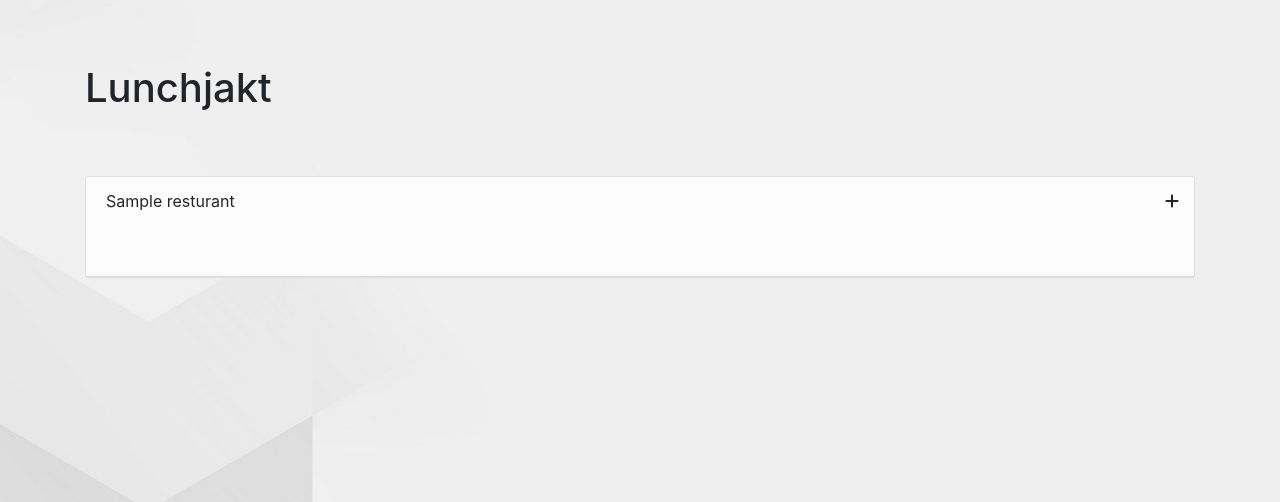
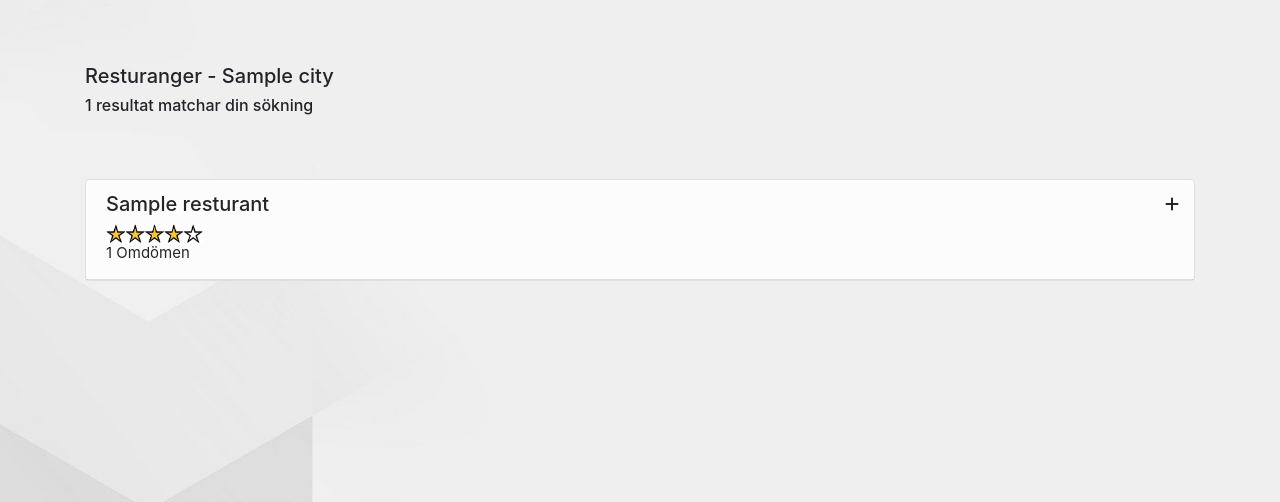
Before and after one commit to joseDaKing/lunchJakt, a Flask app: template templates/suggestion.html in a window 1280 px wide. Shown: the part 76-578 px from the top of the page. Run offline with Flask 2, Linux system fonts and the light colour scheme; the template is opened without the code that fills it: most values are stand-ins (such as "Sample title", 1, 10 or a date in 2020); grey boxes marked "Sample" are stand-in pictures; some libraries are stand-ins or nearby versions.

Commit message:
visar rating till resturanger
s

```diff
--- a/templates/base.html
+++ b/templates/base.html
@@ -80,5 +80,6 @@ body {
     <script src="https://code.jquery.com/jquery-3.3.1.slim.min.js"></script>
     <script src="https://maxcdn.bootstrapcdn.com/bootstrap/4.0.0/js/bootstrap.min.js"></script>
     <script src="https://use.fontawesome.com/30c21ac8e0.js"></script>
+
   </body>
 </html>
--- a/templates/suggestion.html
+++ b/templates/suggestion.html
@@ -3,6 +3,8 @@
 {% block content %}
 
 <style>
+
+
 
 a{
 color: #282425!important;
@@ -66,13 +68,65 @@ body {
   	background-size: cover;
 }
 
+.ratings-container{
+	width: 100px;
+	height: 20px;
+	position: relative;
+
+}
+
+.ratings{
+	background-color: #fbc634 !important;
+	position: absolute !important;
+	top: 0;
+	left: 0;
+	height: 20px;
+	z-index: 100;
+}
+
+.ratings img{
+	position: absolute !important;
+    top: 0;
+	left: 0;
+	max-height: 20px !important;
+	max-width: 100px !important;
+	z-index: 110;
+
+}
+
+.rating-color{
+
+}
+
+
+.fa-star-half-full{
+
+}
+
+.fa-star-o{
+
+}
+
+.review-count{
+    font-weight:400;
+    margin-bottom:2px;
+    font-size:15px !important;
+}
+
+a {
+  text-decoration: none !important;
+}
+
   </style>
+
+
   <body>
 
+	<div class="container">
 
 
-	<div class="container">
-		<h1>Lunchjakt</h1>
+		<h5> Resturanger - {{ resturants[0].location.city }}</h5>
+		<h6>{{ resturants|length }} resultat matchar din sökning</h6>
 		<div class="row">
 			<div class="col-sm-12">
 				<div class="tab-content">
@@ -82,13 +136,25 @@ body {
 								<div class="card-header" id="infraOne">
 									<a href="#{{ resturant.id }}" data-toggle="collapse" data-target="#{{ resturant.id }}" aria-expanded="false" aria-controls="{{ resturant.id }}">
 										<p class="mb-0">
-								  		{{ resturant.name }}
+										<!-- Info innan utdraget-->
+								  		<h5>{{ resturant.name }}</h5>
+
+											<div class="ratings-container">
+													<div class="ratings" style="width: calc(19.5% * {{ resturant.rank.rating }})">
+														<img src="/static/stars.png" alt="{{ resturant.rank.rating }}" title=" {{ resturant.rank.rating }} ">
+													</div>
+
+											</div>
+										<h6 class="review-count">{{ resturant.rank.num_reviews }} Omdömen</h6>
 									</p>
 								</a>
 								</div>
 									<div id="{{ resturant.id }}" class="collapse" aria-labelledby="infraOne">
 										<div class="card-body">
+											<!-- Info med utdraget-->
 											<p>Cool sida</p>
+											<img src="{{ resturant.image_url }}" width="300" height="300"  loading="lazy" alt="no image" title="image">
+
 										</div>
 									</div>
 							</div><!-- close card-->
```
Also changed, not shown: static/stars.png (added).
